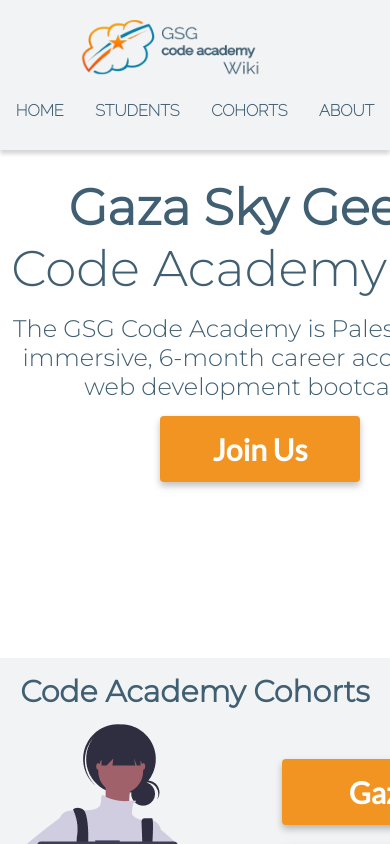
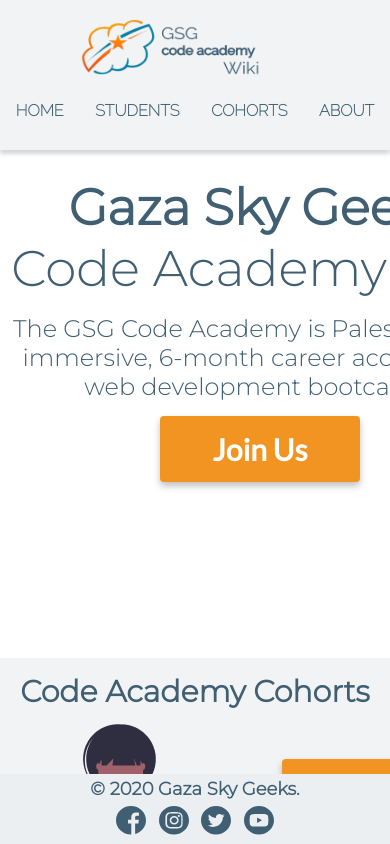
Before and after one commit to GSG-K3/code-academy-wiki, a React (Create React App) app in the folder client/: page / in a window 390 px wide. Shown: the top 844 px of the page. Built offline with nearby package versions, Linux system fonts and the light colour scheme.

Commit message:
make footer responve #110

```diff
--- a/client/src/SharedComponents/Footer/Footer.css
+++ b/client/src/SharedComponents/Footer/Footer.css
@@ -1,19 +1,25 @@
 .main-footer {
-  display: flex;
+  position: fixed;
   bottom: 0px;
   left: 0;
   width: 100%;
   height: 50px;
   background: #eceff1;
+  margin-top: 200px;
 }
 .container {
   display: flex;
+  flex-direction: row-reverse;
+  justify-content: center;
   align-items: center;
+  height: 50px;
+
 }
 .footer-icons {
-  width: 150px;
+  position: fixed;
+  left: 30px;
   height: 30px;
-  margin-left: 117px;
+  width: 170px;
   display: flex;
   justify-content: space-between;
 }
@@ -21,17 +27,37 @@
   width: 30px;
 }
 .footer-text {
-  position: absolute;
-  width: 243px;
-  height: 24px;
-  left: 561px;
   font-family: Montserrat;
   font-style: normal;
   font-weight: 600;
   font-size: 18px;
   line-height: 24px;
-  display: flex;
-  align-items: center;
-  text-align: center;
   color: #405f73;
 }
+
+@media only screen and (max-width: 1000px)  {
+  .container {
+    justify-content: space-around;
+    align-items: center;
+    height: 50px;
+
+  }
+  .footer-icons {
+    position: static;
+    justify-content: space-around;
+  }
+
+}
+
+@media only screen and (max-width: 450px)  {
+  .container {
+    flex-direction: column;
+    justify-content: center;
+  }
+  .main-footer{
+    padding: 10px 0;
+  }
+  .footer-icons {
+    margin: 5px 0;
+  }
+}
```
